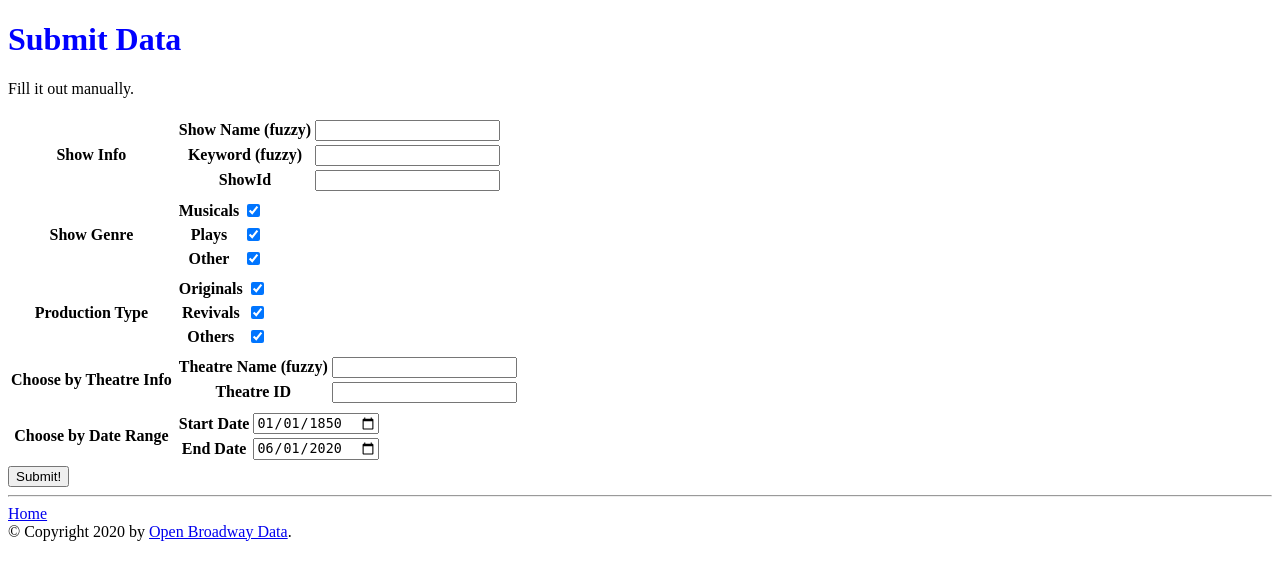
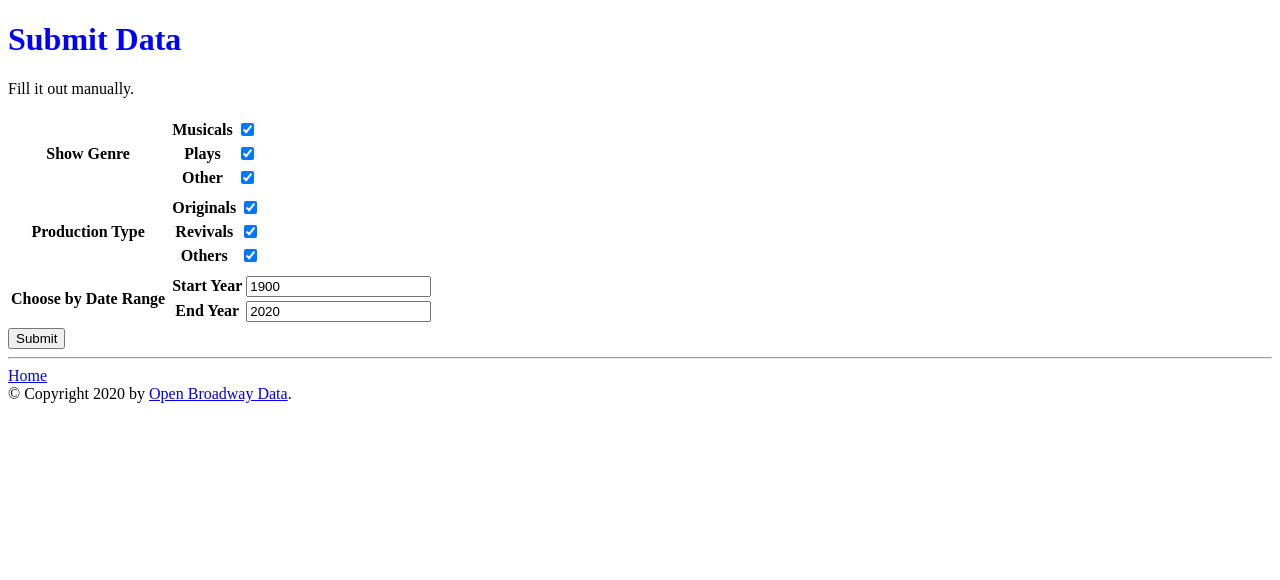
Before and after one commit to Broadway-Open-Data/Get-Data-App, a Flask app: page /submit-data/ in a window 1280 px wide. Shown: the top 580 px of the page. Run offline with Flask 2, Linux system fonts and the light colour scheme; parts of the project's set-up code (start-up, migrations or seed data) failed here and were passed over; some libraries are stand-ins or nearby versions.

Commit message:
made some changes to the form

```diff
--- a/app/app.py
+++ b/app/app.py
@@ -75,6 +75,7 @@ def submit_data():
                     my_data.update(value)
             # get rid of the csrf token
             del my_data["csrf_token"]
+
             cache.set("user_query",my_data)
 
             return redirect('/submit-data-success/')
--- a/app/forms/select_data.py
+++ b/app/forms/select_data.py
@@ -1,5 +1,5 @@
 from flask_wtf import FlaskForm
-from wtforms import StringField, DateField, BooleanField, IntegerField
+from wtforms import StringField, DateField, BooleanField, IntegerField, SubmitField
 from wtforms.fields import FormField, FieldList
 from wtforms.validators import DataRequired
 
@@ -26,18 +26,22 @@ class theatreInfo(FlaskForm):
     theatreId = IntegerField(label="Theatre ID")
 
 class dateRange(FlaskForm):
-    startDate = DateField(label="Start Date", description="this is a description", format='%Y-%m-%d', default=datetime.datetime(1850,1,1), validators=[DataRequired()])
-    endDate = DateField(label="End Date",format='%Y-%m-%d', default=datetime.datetime(2020,6,1))
+    # startDate = DateField(label="Start Date", description="this is a description", format='%Y-%m-%d', default=datetime.datetime(1850,1,1), validators=[DataRequired()])
+    # endDate = DateField(label="End Date",format='%Y-%m-%d', default=datetime.datetime(2020,6,1))
+    startYear = IntegerField(label="Start Year", default=1900, validators=[DataRequired()])
+    endYear = IntegerField(label="End Year",default=2020, validators=[DataRequired()])
 
 class summarizedFields(FlaskForm):
     """Some description."""
-    showInfoSum = FormField(showInfo, label="Show Info", description="hey", separator="-")
+    # showInfoSum = FormField(showInfo, label="Show Info", description="hey", separator="-")
     showGenreSum = FormField(showGenre, label="Show Genre", description="hey")
     productionTypeSum = FormField(productionType, label="Production Type", description="hey")
-    theatreInfoSum = FormField(theatreInfo, label="Choose by Theatre Info",)
+    # theatreInfoSum = FormField(theatreInfo, label="Choose by Theatre Info",)
     dateRangeSum = FormField(dateRange, label="Choose by Date Range",)
+
 
 # The acrtual form!
 class dataForm(FlaskForm):
     """All of the fields as one."""
     allFields = FormField(summarizedFields)
+    submit = SubmitField('Submit')
--- a/app/templates/submit-data.html
+++ b/app/templates/submit-data.html
@@ -14,10 +14,9 @@
     <div class="form-group all-fields">
 
     {{ form.allFields() }}
+    {{ form.submit() }}
 
     </div>
 
-    <input type="submit" value="Submit!" />
-
   </form>
 {% endblock %}
```
